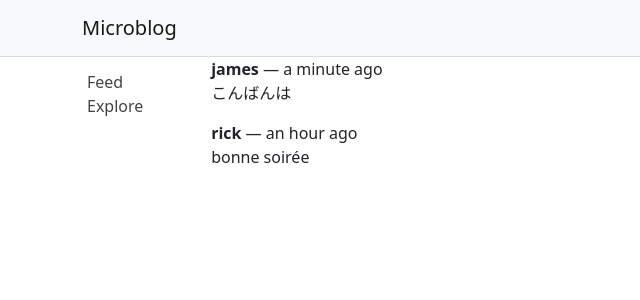
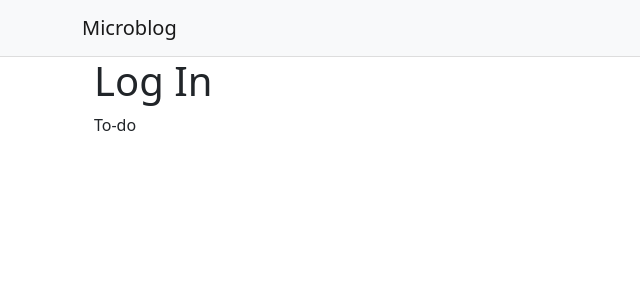
Before and after one commit to jamespatrickryan/react-microblog, a React (Create React App) app: page /login in a window 1280 px wide. Shown: the top 300 px of the page, without its empty margins (0-640 px from the left). Built offline with nearby package versions, Linux system fonts and the light colour scheme.

Commit message:
Route and Page Navigation (v0.4)

```diff
--- a/src/App.js
+++ b/src/App.js
@@ -1,15 +1,24 @@
 import Container from 'react-bootstrap/Container';
+import { BrowserRouter, Routes, Route, Navigate } from 'react-router-dom';
 import Header from './components/Header';
-import Body from './components/Body';
-import Posts from './components/Posts';
+import FeedPage from './pages/FeedPage';
+import ExplorePage from './pages/ExplorePage';
+import UserPage from './pages/UserPage';
+import LoginPage from './pages/LoginPage';
 
 export default function App() {
   return (
     <Container fluid className="App">
-      <Header />
-      <Body sidebar>
-        <Posts />
-      </Body>
+      <BrowserRouter>
+        <Header />
+        <Routes>
+          <Route path="/" element={<FeedPage />} />
+          <Route path="/explore" element={<ExplorePage />} />
+          <Route path="/user/:username" element={<UserPage />} />
+          <Route path="/login" element={<LoginPage />} />
+          <Route path="*" element={<Navigate to="/" />} />
+        </Routes>
+      </BrowserRouter>
     </Container>
   );
 }
--- a/src/components/Sidebar.js
+++ b/src/components/Sidebar.js
@@ -6,12 +6,10 @@ export default function Sidebar() {
   return (
     <Navbar sticky="top" className="flex-column Sidebar">
       <Nav.Item>
-        {/*<NavLink to="/" className={({isActive}) => isActive ? 'nav-link active-link' : 'nav-link'}>Feed</NavLink>*/}
-        <Nav.Link href="/">Feed</Nav.Link>
+        <Nav.Link as={NavLink} to="/" end>Feed</Nav.Link>
       </Nav.Item>
       <Nav.Item>
-        {/*<NavLink to="/explore" className={({isActive}) => isActive ? 'nav-link active-link' : 'nav-link'}>Explore</NavLink>*/}
-        <Nav.Link href="/explore">Explore</Nav.Link>
+        <Nav.Link as={NavLink} to="/explore">Explore</Nav.Link>
       </Nav.Item>
     </Navbar>
   );
--- a/src/index.css
+++ b/src/index.css
@@ -30,3 +30,7 @@
 .Sidebar a:visited {
   color: #444;
 }
+
+.Sidebar .nav-item .active {
+  background-color: #def;
+}
--- /dev/null
+++ b/src/pages/ExplorePage.js
@@ -0,0 +1,10 @@
+import Body from '../components/Body';
+
+export default function ExplorePage() {
+  return (
+    <Body sidebar>
+      <h1>Explore</h1>
+      <p>To-do</p>
+    </Body>
+  );
+}
--- /dev/null
+++ b/src/pages/FeedPage.js
@@ -0,0 +1,10 @@
+import Body from '../components/Body';
+import Posts from '../components/Posts';
+
+export default function FeedPage() {
+  return (
+    <Body sidebar>
+      <Posts />
+    </Body>
+  );
+}
--- /dev/null
+++ b/src/pages/LoginPage.js
@@ -0,0 +1,10 @@
+import Body from '../components/Body';
+
+export default function LoginPage() {
+  return (
+    <Body>
+      <h1>Log In</h1>
+      <p>To-do</p>
+    </Body>
+  );
+}
--- /dev/null
+++ b/src/pages/UserPage.js
@@ -0,0 +1,13 @@
+import { useParams } from 'react-router-dom';
+import Body from '../components/Body';
+
+export default function UserPage() {
+  const { username } = useParams();
+
+  return (
+    <Body sidebar>
+      <h1>{username}</h1>
+      <p>To-do</p>
+    </Body>
+  );
+}
```
